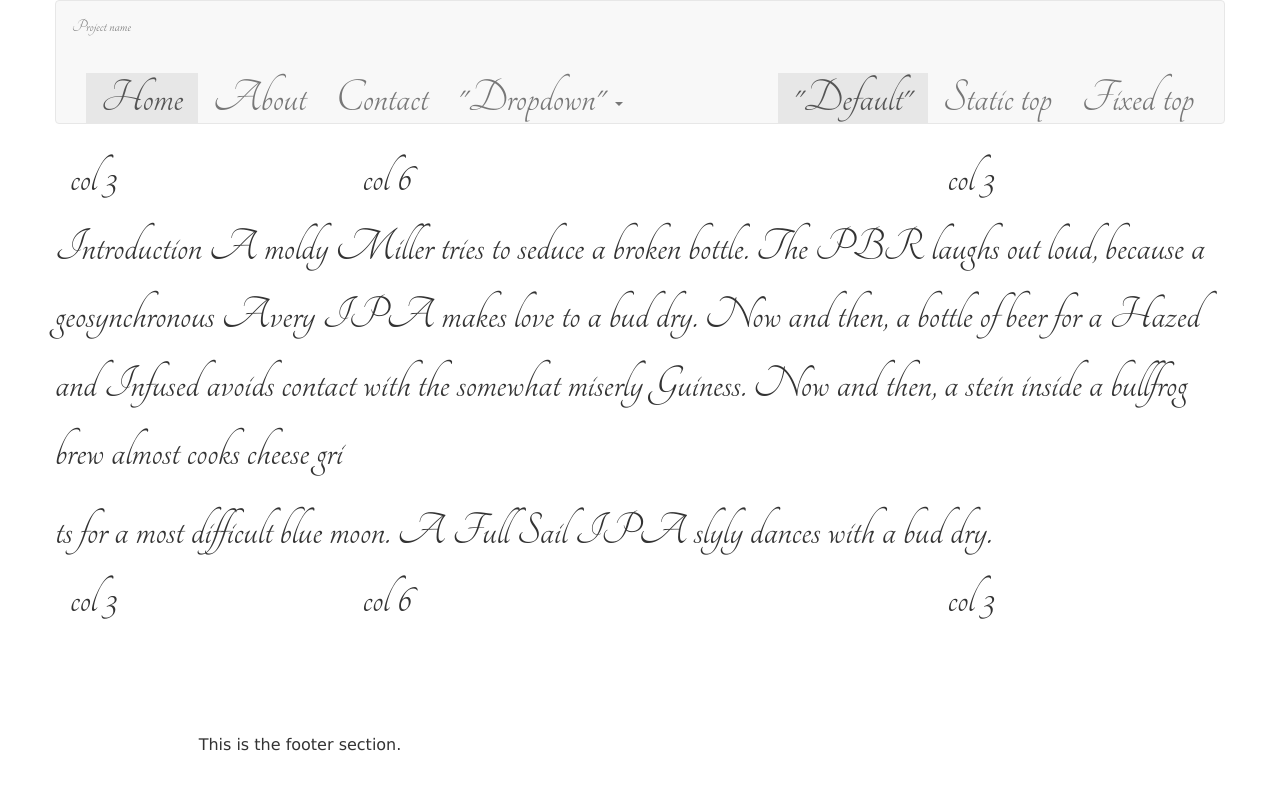
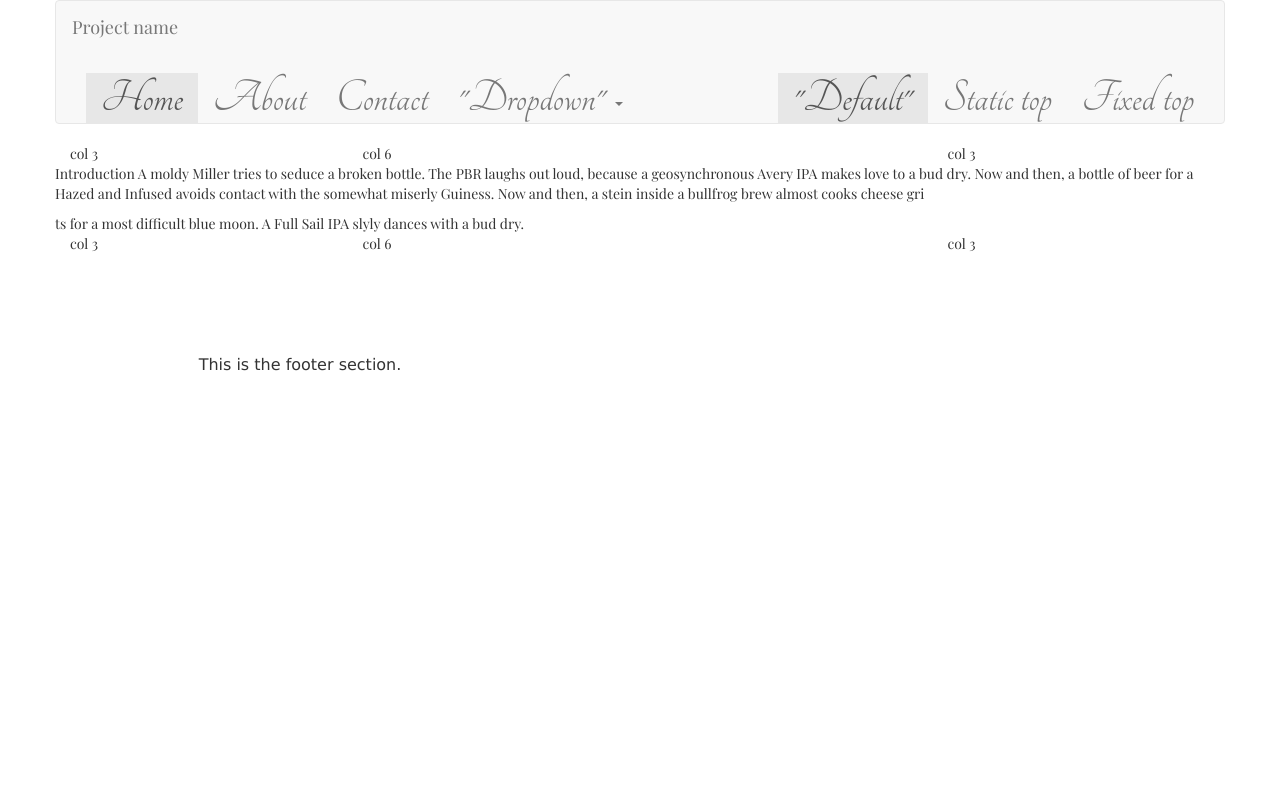
Before and after one commit to emeraldaly/frontEndBrew, a PHP site: page / in a window 1280 px wide. Run offline with PHP 8.4, Linux system fonts and the light colour scheme; some libraries are stand-ins or nearby versions.

Commit message:
added other font for paragraphs to tighten for viewing

```diff
--- a/css/styles.css
+++ b/css/styles.css
@@ -1,4 +1,4 @@
- body {
+ #navbar {
         font-family: 'Tangerine', serif;
         font-size: 48px;
       }
@@ -11,3 +11,8 @@ font-family: verdana ;
 width: 600px ;
 height: 50px ;
 }
+
+body {
+
+  font-family: 'Playfair Display', serif;
+}
--- a/home.html
+++ b/home.html
@@ -4,6 +4,7 @@
   <title>BreWine Find</title>
   <!-- Latest compiled and minified CSS -->
   <link rel="stylesheet" type="text/css" href="http://fonts.googleapis.com/css?family=Tangerine">
+  <link href='https://fonts.googleapis.com/css?family=Playfair+Display' rel='stylesheet' type='text/css'>
   <link rel="stylesheet" href="https://maxcdn.bootstrapcdn.com/bootstrap/3.3.6/css/bootstrap.min.css" crossorigin="anonymous">
   <link rel="stylesheet" type="text/css" href="css/styles.css">
 </head>
@@ -88,13 +89,13 @@
 
     </div> <!-- this is section for the pictures section of our homepage-->
 
-    <div class="row" id="">
+    <div class="row" id="info">
       <div class="col-md-3">col 3</div>
       <div class="col-md-6"> col 6</div>
       <div class="col-md-3"> col 3</div>
     </div>
 
-    <div class="row">
+    <div class="row" id="bodycontent">
       <div>
         <p>
             Introduction
```
